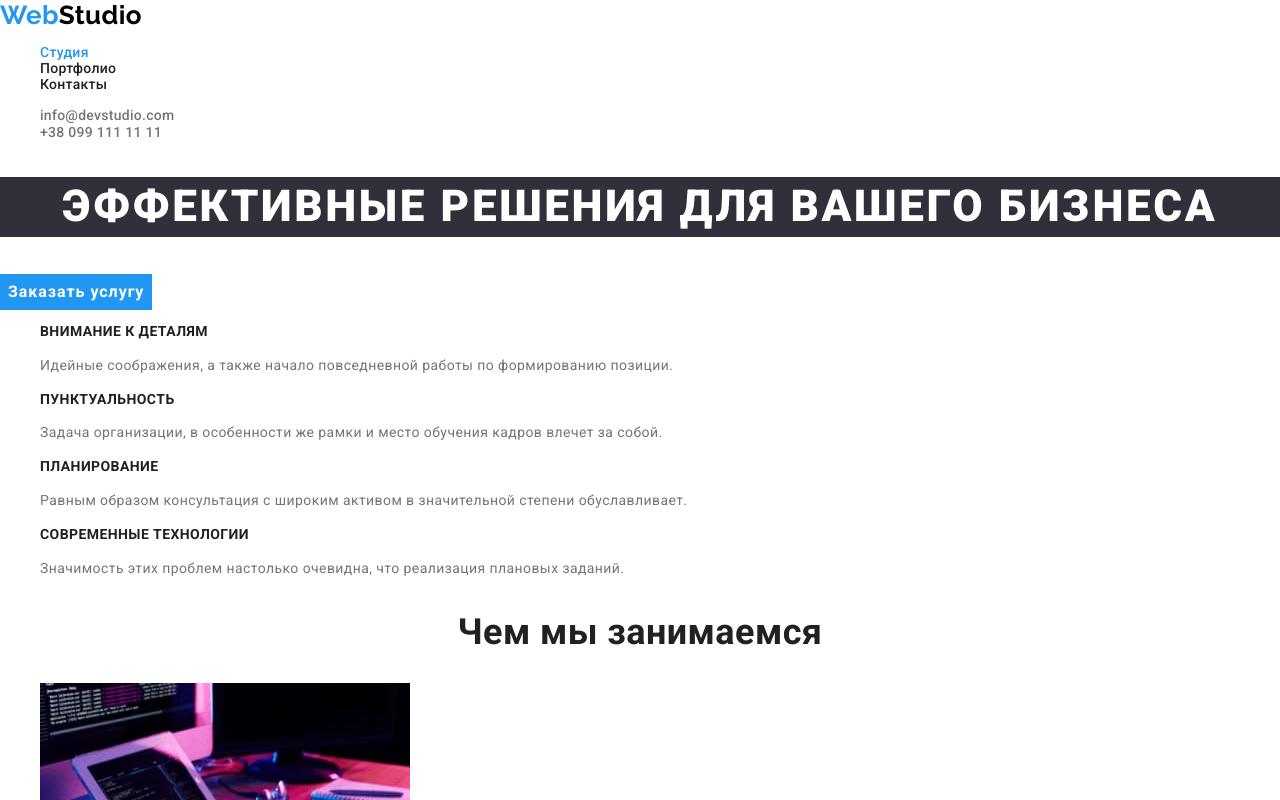
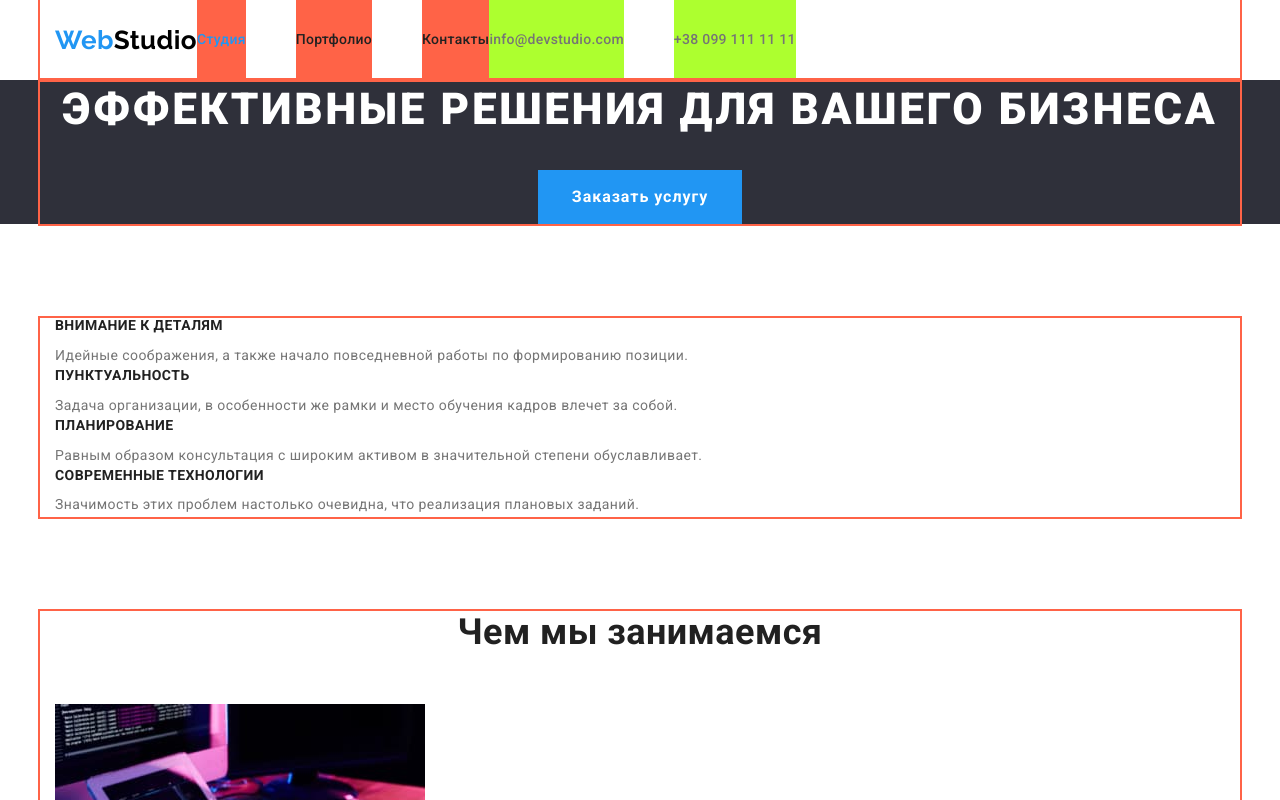
Before and after one commit to OlenaShyrina/goit-markup-hw-03, a plain HTML site: page index.html in a window 1280 px wide. Shown: the top 800 px of the page. Drawn offline with nearby package versions, Linux system fonts and the light colour scheme.

Commit message:
Add containers, paddings and margins

```diff
--- a/css/styles.css
+++ b/css/styles.css
@@ -26,6 +26,24 @@ body {
 
 /* Header */
 
+ /* Container Header */
+
+ .container {
+    width: 1200px;
+    padding-right: 15px;
+    padding-left: 15px;
+    margin: 0 auto;
+    outline: 2px solid tomato;
+
+ }
+
+/* Main nav */
+
+.main-nav {
+   display: flex;
+   align-items: center;
+}
+
 /* Logo */
 
 .logo {
@@ -49,10 +67,25 @@ body {
 }
 
 .list {
+   margin: 0;
+   padding: 0;
    list-style: none;
 }
 
 /* Site nav */
+
+.site-nav {
+   display: flex;
+
+}
+
+.site-nav .item + .item {
+   margin-left: 50px;
+}
+
+/* .site-nav .snitem:not(last-child) {
+   margin-right: 50px;
+} */
 
 .site-nav.list {
 
@@ -64,8 +97,14 @@ body {
 }
 
 .site-nav .link {
+   display: block;
+   padding-top: 32px;
+   padding-bottom: 32px;
+
    text-decoration: none;
    color: currentColor;
+   background-color: tomato;
+
 }
 
 
@@ -78,13 +117,28 @@ body {
    color: var(--accent-color);
 }
 
+/* Contacts */
+
+.contacts.list {
+   display: flex;
+}
+
+.contacts.list .item + .item {
+   margin-left: 50px;
+}
+
 .contacts .contact {
+   display: block;
+   padding-top: 32px;
+   padding-bottom: 32px;
 
    font-weight: 500;
    line-height: 1.14;
    letter-spacing: 0.02em;
    color: #757575;
    text-decoration: none;
+
+   background-color: greenyellow;
 }
 
  .contacts .contact:hover,
@@ -97,7 +151,8 @@ body {
 /* Hero */
 
 .hero-title {
-
+   margin-top: 0;
+   margin-bottom: 30px;
    font-weight: 900;
    font-size: 44px;
    line-height: 1.36;
@@ -110,30 +165,58 @@ body {
 }
 
 .button {
+   min-width: 200px;
+   padding: 10px 32px;
 
    font-family: inherit;
    font-weight: 700;
    font-size: 16px;
    line-height: 1.88;
    letter-spacing: 0.06em;
+   text-align: center;
 
    color: #FFFFFF;
    background-color: var(--accent-color);
    border-color: transparent;
+
+}
+
+.hero {
+   text-align: center;
+   background-color: #2F303A;
+
 }
 
 /* Section features */
 
+.section {
+   padding-top: 94px;
+   padding-bottom: 94px;
+
+}
+
+.section.no-padding {
+   padding-top: 0;
+   padding-bottom: 0;
+}
+
 .section-title {
-
+   margin-top: 0;
+   margin-bottom: 50px;
    font-size: 36px;
    line-height: 1.17;
    color: var(--primary-text-color);
    text-align: center;
 }
 
+.section-title.centered {
+
+   text-align: center;
+}
+
 .feature-title {
-
+   margin-top: 0;
+   margin-bottom: 10px;
    font-size: 14px;
    line-height: 1.14;
    color: var(--primary-text-color);
@@ -142,12 +225,21 @@ body {
 }
 
 .feature-description {
+   margin-top: 0;
+   margin-bottom: 0;
+   line-height: 1.71;
 
-   line-height: 1.71;
 }
 
 /* Section Our team */
 
+.section.team {
+ background-color: #F5F4FA;
+}
+
+.team.list .card {
+   background-color: #ffffff;
+}
 .teammate-name {
 
    font-weight: 500;
@@ -171,12 +263,16 @@ body {
   font-size: 16px;
   line-height: 1.62;
   color: var(--primary-text-color);
-   background-color: #F5F4FA;
+  background-color: #F5F4FA;
 }
 
 .filters .filter:hover,
 .filters .filter:focus {
    color: #FFFFFF;
+   background-color: var(--accent-color);
+}
+
+.filters .active:active {
    background-color: var(--accent-color);
 }
 
--- a/index.html
+++ b/index.html
@@ -21,29 +21,38 @@
 
   <body>
     <!-- Верхняя линия -->
+
     <header>
+      <div class="container main-nav">
+        <a class="logo" href="./index.html"> <span class="logo-item">Web</span>Studio </a>
         <nav>
-        <a class="logo" href="./index.html"> <span class="logo-item">Web</span>Studio </a>
           <ul class="site-nav list">
-          <li><a class="link current" href="">Студия</a></li>
-          <li><a class="link" href="./portfolio.html">Портфолио</a></li>
-          <li><a class="link" href="">Контакты</a></li>
+            <li class="item"><a class="link current" href="">Студия</a></li>
+            <li class="item"><a class="link" href="./portfolio.html">Портфолио</a></li>
+            <li class="item"><a class="link" href="">Контакты</a></li>
           </ul>
         </nav>
         <ul class="contacts list">
-        <li><a class="contact" href="mailto:info@devstudio.com">info@devstudio.com</a></li>
-        <li><a class="contact" href="tel:+380991111111">+38 099 111 11 11</a></li>
+          <li class="item">
+            <a class="contact" href="mailto:info@devstudio.com">info@devstudio.com</a>
+          </li>
+          <li class="item"><a class="contact" href="tel:+380991111111">+38 099 111 11 11</a></li>
         </ul>
+      </div>
     </header>
+
     <main>
       <!-- Шапка -->
       <section class="hero">
+        <div class="container">
           <h1 class="hero-title">Эффективные решения для вашего бизнеса</h1>
           <button class="button" type="button">Заказать услугу</button>
+        </div>
       </section>
 
       <!-- Особенности -->
       <section class="section">
+        <div class="container">
           <h2 hidden class="section-title">Особенности</h2>
           <ul class="features list">
             <li>
@@ -71,11 +80,13 @@
               </p>
             </li>
           </ul>
+        </div>
       </section>
 
       <!-- Чем мы занимаемся -->
-      <section class="section">
-        <h2 class="section-title">Чем мы занимаемся</h2>
+      <section class="section no-padding">
+        <div class="container">
+          <h2 class="section-title centered">Чем мы занимаемся</h2>
           <ul class="list">
             <li>
               <img src="./images/box1.jpg" alt="Десктопные приложения" width="370" height="294" />
@@ -87,54 +98,59 @@
               <img src="./images/box3.jpg" alt="Дизайнерские решения" width="370" height="294" />
             </li>
           </ul>
+        </div>
       </section>
 
       <!-- Наша компанда -->
-      <section class="section">
-        <h2 class="section-title">Наша команда</h2>
+      <section class="section team">
+        <div class="container">
+          <h2 class="section-title centered">Наша команда</h2>
           <ul class="team list">
             <li>
-            <div>
+              <div class="card">
                 <img src="./images/img1.jpg" alt="Фото Игоря Демьяненко" width="270" height="260" />
                 <h3 class="teammate-name">Игорь Демьяненко</h3>
                 <p class="position" lang="en">Product Designer</p>
               </div>
             </li>
             <li>
-            <div>
+              <div class="card">
                 <img src="./images/img2.jpg" alt="Фото Ольги Репиной" width="270" height="260" />
                 <h3 class="teammate-name">Ольга Репина</h3>
                 <p class="position" lang="en">Frontend Developer</p>
               </div>
             </li>
             <li>
-            <div>
+              <div class="card">
                 <img src="./images/img3.jpg" alt="Фото Николая Тарасова" width="270" height="260" />
                 <h3 class="teammate-name">Николай Тарасов</h3>
                 <p class="position" lang="en">Marketing</p>
               </div>
             </li>
             <li>
-            <div>
+              <div class="card">
                 <img src="./images/img4.jpg" alt="Фото Михаила Ермакова" width="270" height="260" />
                 <h3 class="teammate-name">Михаил Ермаков</h3>
                 <p class="position" lang="en">UI Designer</p>
               </div>
             </li>
           </ul>
+        </div>
       </section>
     </main>
 
     <!-- Подвал -->
     <footer class="footer">
+      <div class="container">
         <a class="logo" href="./index.html"
-        ><span class="logo-item">Web</span><span class="logo-down">Studio</span></a
-      >
+          ><span class="logo-item">Web</span><span class="logo-down">Studio</span>
+        </a>
         <address class="address">г. Киев, пр-т Леси Украинки, 26</address>
         <ul class="contacts list">
           <li><a class="contact-down" href="mailto:info@devstudio.com">info@devstudio.com</a></li>
           <li><a class="contact-down" href="tel:+380991111111">+38 099 111 11 11</a></li>
         </ul>
+      </div>
     </footer>
   </body>
 </html>
```
Also changed, not shown: portfolio.html (+1 -1 lines). Lines whose indentation alone changed are shown as unchanged.
